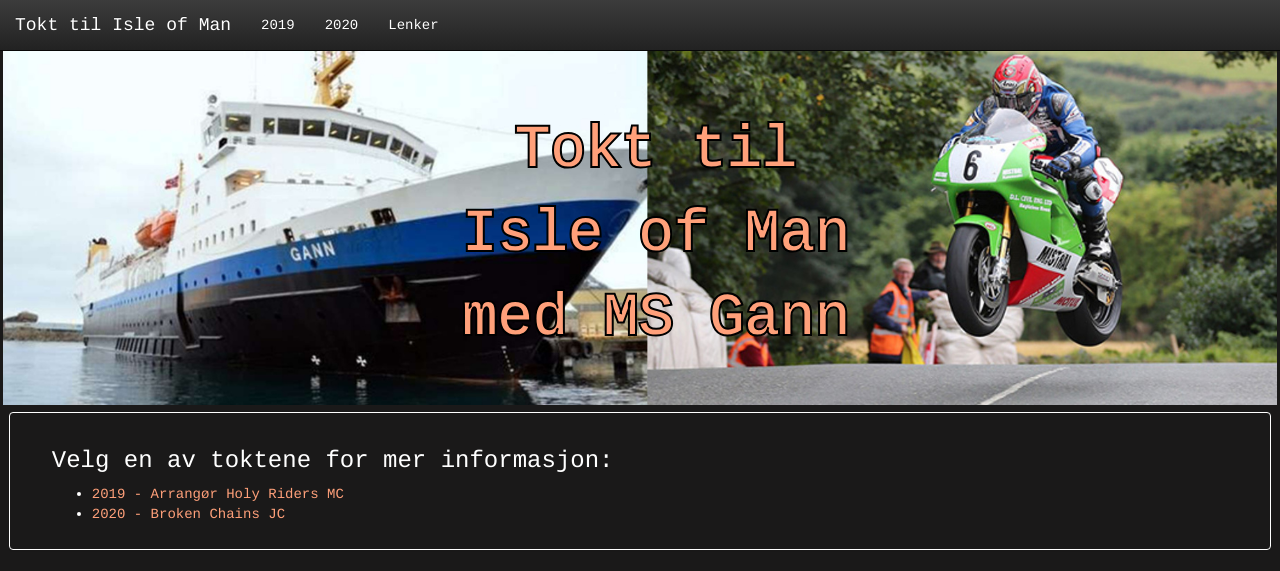
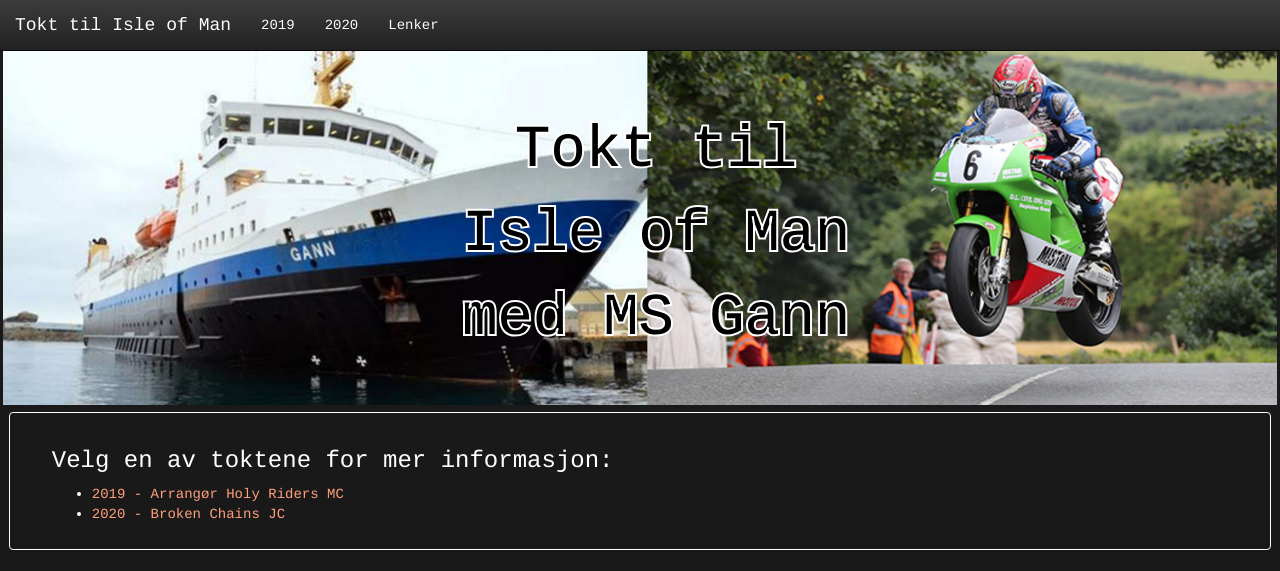
Before and after one commit to knut-erik/tkmanx, a PHP site: page / in a window 1280 px wide. Shown: the top 571 px of the page. Run offline with PHP 8.4, Linux system fonts and the light colour scheme; some libraries are stand-ins or nearby versions.

Commit message:
Tweak on colors

```diff
--- a/web/css/tk.css
+++ b/web/css/tk.css
@@ -93,8 +93,8 @@ a {
     top: 20%;
     font-size: 420%;
     -webkit-text-stroke-width: 2px;
-    -webkit-text-stroke-color: #000000;
-    color: #ffa07a !important;
+    -webkit-text-stroke-color: #ffffff;
+    color: #000000 !important;
     text-align: center;
     font-weight: bold;
     /*background-color: rgba(239, 245, 239, 0.4);*/
```
